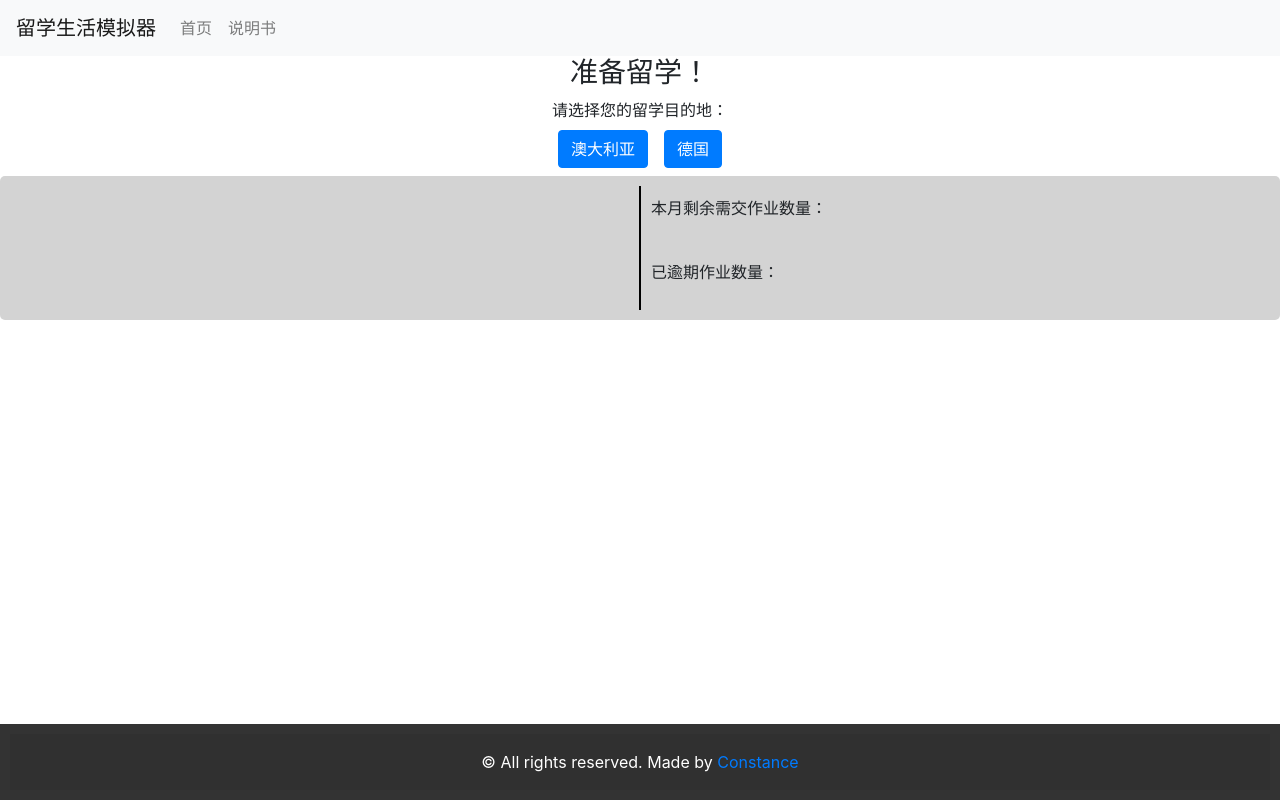
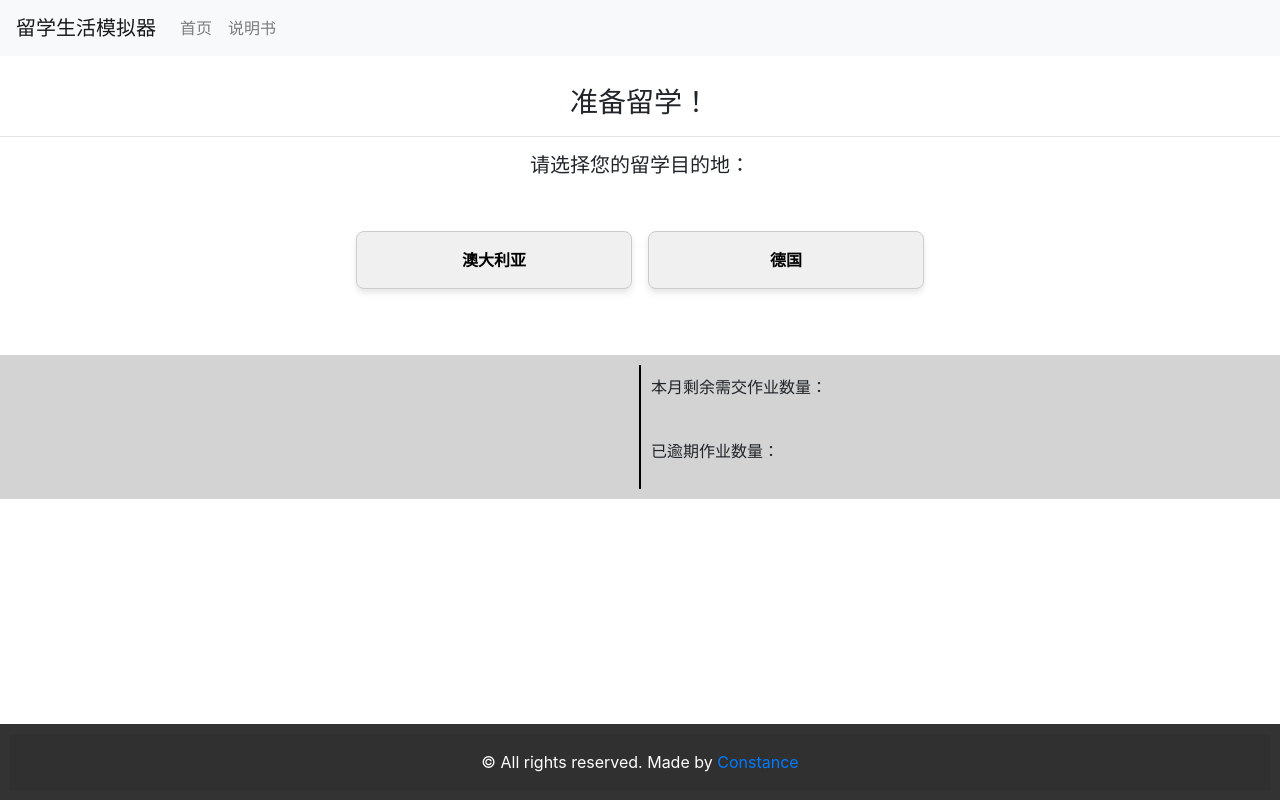
Before and after one commit to XYAN12/StudyAbroadSimulator, a plain HTML site: page index.html in a window 1280 px wide. Drawn offline with nearby package versions, Linux system fonts and the light colour scheme.

Commit message:
updated option buttons layout, tested choose destination

```diff
--- a/index.html
+++ b/index.html
@@ -26,15 +26,23 @@
 
 
 <body>
+<main>
     <div class="game-container">
+        <div style="padding-bottom: 30px"></div>
         <div id="year">
             <h3 id="current-year"></h3>
         </div>
 
-    <div id="month"></div>
+        <hr>
 
-    <div id="options"></div>
+        <div id="month">
+            <h5 id="current-month"></h5>
+        </div>
 
+        <div style="padding-bottom: 30px"></div>
+        <div id="options" class="button-container"></div>
+
+        <div style="padding-bottom: 50px"></div>
         <div id="statistic">
             <div class="left-part">
                 <!--  statistic diagram -->
@@ -49,11 +57,10 @@
         </div>
 
     </div>
-<script src="script.js"></script>
-</body>
-
+</main>
 
 <!--------------------- footer ------------------------------------------->
+<div style="padding-bottom: 30px"></div>
 <footer class="bg-body-tertiary text-center text-lg-start">
     <div class="text-center p-3" style="background-color: rgba(0, 0, 0, 0.05);">
         © All rights reserved. Made by
@@ -61,4 +68,14 @@
     </div>
 </footer>
 
+
+<script src="script.js"></script>
+<script src="https://code.jquery.com/jquery-3.2.1.slim.min.js" integrity="sha384-KJ3o2DKtIkvYIK3UENzmM7KCkRr/rE9/Qpg6aAZGJwFDMVNA/GpGFF93hXpG5KkN" crossorigin="anonymous"></script>
+<script src="https://cdn.jsdelivr.net/npm/popper.js@1.12.9/dist/umd/popper.min.js" integrity="sha384-ApNbgh9B+Y1QKtv3Rn7W3mgPxhU9K/ScQsAP7hUibX39j7fakFPskvXusvfa0b4Q" crossorigin="anonymous"></script>
+<script src="https://cdn.jsdelivr.net/npm/bootstrap@4.0.0/dist/js/bootstrap.min.js" integrity="sha384-JZR6Spejh4U02d8jOt6vLEHfe/JQGiRRSQQxSfFWpi1MquVdAyjUar5+76PVCmYl" crossorigin="anonymous"></script>
+</body>
+
+
+
+
 </html>
--- a/script.js
+++ b/script.js
@@ -1,6 +1,6 @@
 document.addEventListener("DOMContentLoaded", () => {
     document.getElementById("current-year").innerText = "准备留学！";
-    document.getElementById("month").innerText = "请选择您的留学目的地：";
+    document.getElementById("current-month").innerText = "请选择您的留学目的地：";
 
     showDestinationOptions();
 });
@@ -9,14 +9,11 @@ function showDestinationOptions() {
     const optionsDiv = document.getElementById("options");
     optionsDiv.innerHTML = "";
 
-    // Create buttons for Australia and Germany
     const australiaButton = document.createElement("button");
-    australiaButton.className = "btn btn-primary m-2";
     australiaButton.innerText = "澳大利亚";
     australiaButton.onclick = () => selectDestination("澳大利亚");
 
     const germanyButton = document.createElement("button");
-    germanyButton.className = "btn btn-primary m-2";
     germanyButton.innerText = "德国";
     germanyButton.onclick = () => selectDestination("德国");
 
@@ -26,8 +23,8 @@ function showDestinationOptions() {
 }
 
 function selectDestination(destination) {
-    document.getElementById("current-year").innerText = ""; // Clear the current year
-    document.getElementById("month").innerText = ""; // Clear the month
+    document.getElementById("current-year").innerText = "";
+    document.getElementById("month").innerText = "";
 
     const optionsDiv = document.getElementById("options");
     optionsDiv.innerHTML = `<p>您选择的目的地是：${destination}</p>`;
--- a/style.css
+++ b/style.css
@@ -1,25 +1,27 @@
 body {
     margin: 0;
+    padding: 0;
     display: flex;
     flex-direction: column;
     min-height: 100vh;
 }
 
+main {
+    flex: 1;
+}
+
 footer {
-    position: absolute;
-    bottom: 0;
-    width: 100%;
     background-color: #333;
     color: white;
     padding: 10px;
     text-align: center;
 }
 
+
 #statistic {
     display: flex;
     background-color: lightgray;
     padding: 10px;
-    border-radius: 5px;
 }
 
 .left-part, .right-part {
@@ -42,3 +44,52 @@ footer {
 #options{
     text-align: center;
 }
+
+button {
+    background: lightgrey;
+    border: none;
+    color: black;
+    padding: 12px 24px;
+    font-size: 16px;
+    font-weight: bold;
+    border-radius: 8px;
+    box-shadow: 0px 4px 6px rgba(0, 0, 0, 0.1);
+    cursor: pointer;
+    transition: transform 0.2s ease, box-shadow 0.2s ease;
+    min-width: 150px;
+    text-align: center;
+    flex-grow: 1; /* Allows buttons to grow if space is available */
+}
+
+button:hover {
+    box-shadow: 0px 6px 12px rgba(0, 0, 0, 0.2);
+}
+
+
+.button-container {
+    display: flex;
+    flex-wrap: wrap;
+    gap: 1rem; /* Space between buttons */
+    padding: 1rem; /* Space from the left and right edge of the container */
+    justify-content: center; /* Center the button container */
+    max-width: 1200px; /* Optional: set a max width for larger screens */
+    margin: 0 auto; /* Center the container within the screen */
+    box-sizing: border-box;
+}
+
+.button-container button {
+    flex: 1 1 calc(50% - 1rem); /* Each button takes half the container width on mobile */
+    max-width: calc(50% - 1rem); /* Ensure each button does not exceed half the container */
+    padding: 1rem;
+    box-sizing: border-box;
+    text-align: center;
+    border: 1px solid #ccc;
+    background-color: #f0f0f0;
+}
+
+@media (min-width: 768px) {
+    .button-container button {
+        flex: 1 1 calc(25% - 1rem); /* Each button takes one-fourth of the container width on larger screens */
+        max-width: calc(25% - 1rem);
+    }
+}
```
Lines whose indentation alone changed are shown as unchanged.
